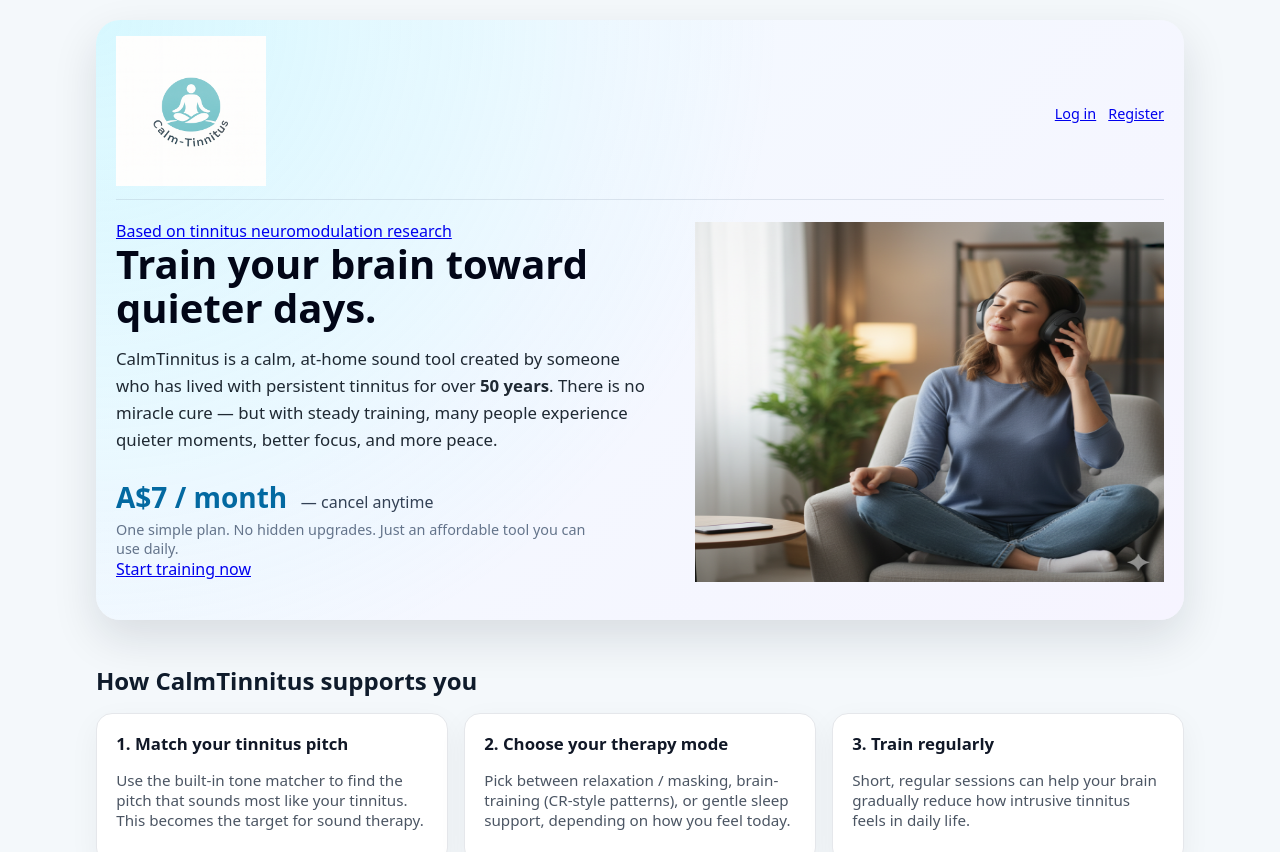
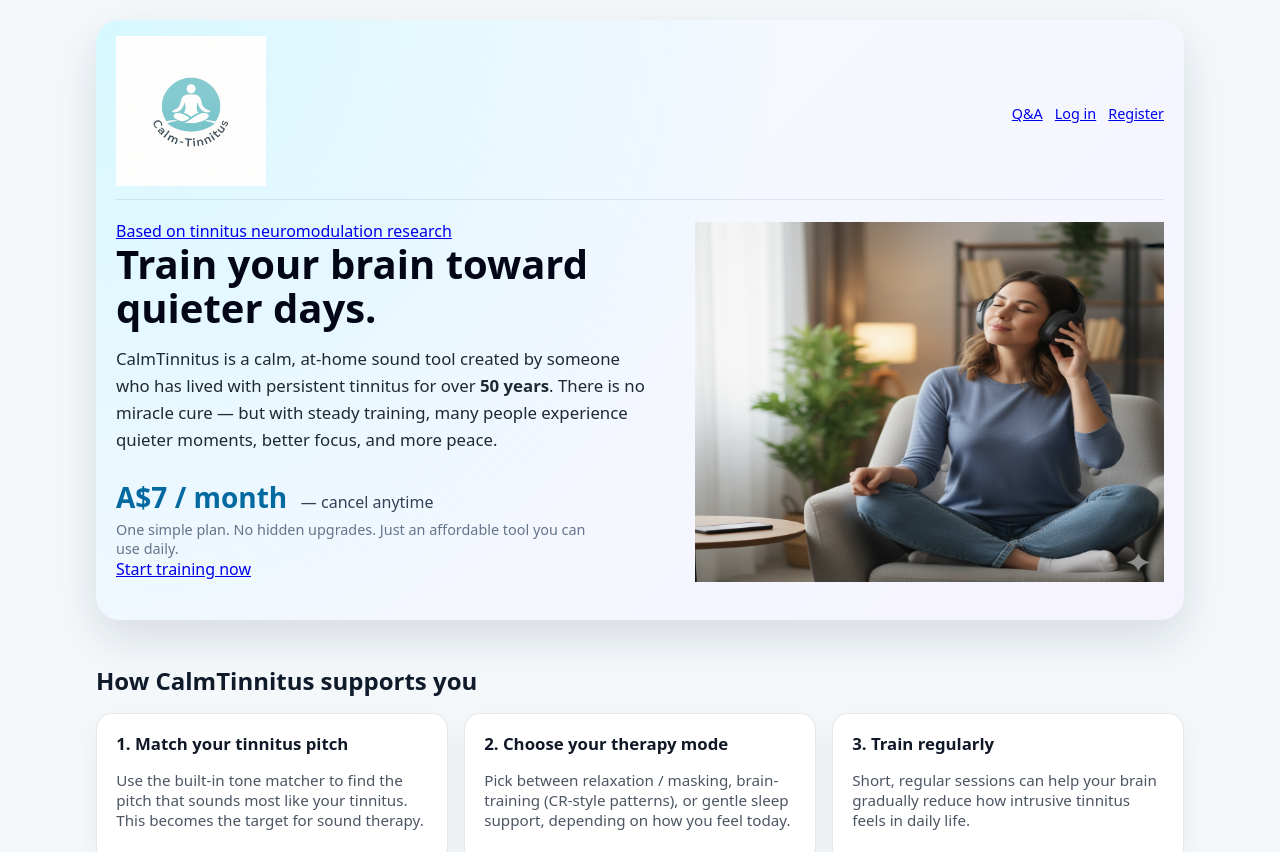
Before and after one commit to danyaffa/CalmTinnitus, a Next.js app: page / in a window 1280 px wide. Shown: the top 852 px of the page. Built offline with nearby package versions, Linux system fonts and the light colour scheme; no server answers.

Commit message:
Update page.tsx

```diff
--- a/app/page.tsx
+++ b/app/page.tsx
@@ -26,6 +26,9 @@ export default function HomePage() {
               </Link>
             </div>
             <nav className="nq-header-right">
+              <Link href="/qa" className="nq-header-link">
+                Q&amp;A
+              </Link>
               <Link href="/login" className="nq-header-link">
                 Log in
               </Link>
@@ -58,8 +61,8 @@ export default function HomePage() {
                   <span className="nq-plan-detail"> — cancel anytime</span>
                 </p>
                 <p className="nq-plan-sub">
-                  One simple plan. No hidden upgrades. Just an
-                  affordable tool you can use daily.
+                  One simple plan. No hidden upgrades. Just an affordable tool
+                  you can use daily.
                 </p>
 
                 <Link href="/register" className="nq-primary-cta">
@@ -376,11 +379,9 @@ export default function HomePage() {
 
         /* --- PASTEL BOX --- */
         .nq-card-dark {
-          /* Pastel Blue Gradient */
           background: linear-gradient(135deg, #bae6fd, #e0f2fe);
           border-radius: 1.2rem;
           padding: 1.7rem 1.6rem;
-          /* Text flipped to dark for contrast */
           color: #334155;
           box-shadow: 0 22px 50px rgba(148, 163, 184, 0.25);
         }
```
